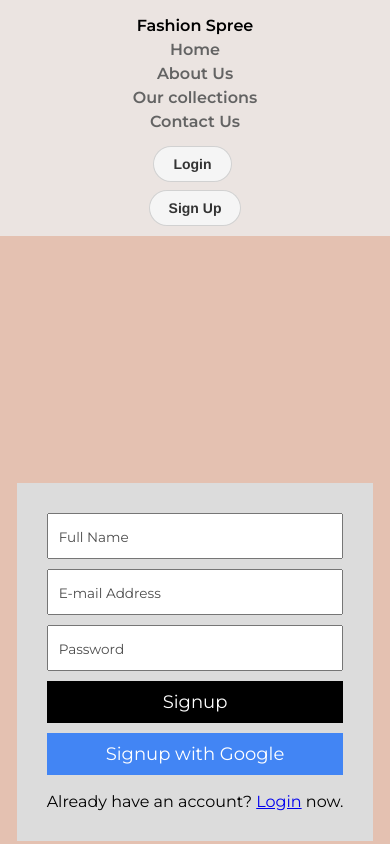
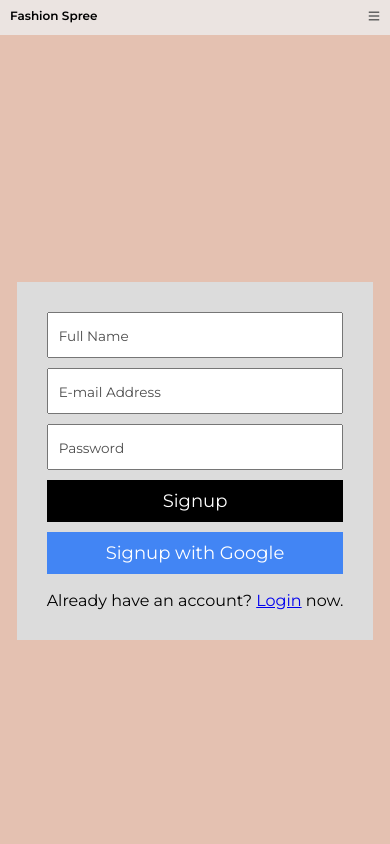
Before and after one commit to HackYourFuture-CPH/Fashion-Spree, a React (Create React App) app in the folder packages/client/: page /signup in a window 390 px wide. Shown: the top 844 px of the page. Built offline with nearby package versions, Linux system fonts and the light colour scheme; no server answers.

Commit message:
feat(Hamburger-menu): add responsive hamburger navigation

```diff
--- a/packages/client/package.json
+++ b/packages/client/package.json
@@ -11,6 +11,7 @@
     "react": "^18.0.0",
     "react-dom": "^18.0.0",
     "react-firebase-hooks": "^5.1.1",
+    "react-icons": "^4.7.1",
     "react-router-dom": "^6.3.0",
     "react-scripts": "5.0.1",
     "web-vitals": "^2.1.4"
--- a/packages/client/src/components/Navigation/Navigation.component.js
+++ b/packages/client/src/components/Navigation/Navigation.component.js
@@ -1,17 +1,21 @@
-import React from 'react';
+import React, { useState } from 'react';
 import { NavLink, Link } from 'react-router-dom';
 import { useUserContext } from '../../userContext';
 import './Navigation.styles.css';
 import { Button } from '../Button/Button.component';
+import { FaBars } from 'react-icons/fa';
+import { ImCross } from 'react-icons/im';
 
 export const Navigation = () => {
   const { user, name, logout } = useUserContext();
+  const [showLinks, setShowLinks] = useState(false);
 
   return (
     <div className="navigation-container">
       <div className="navigation">
         <div className="nav">
           <span className="navbar-brand">Fashion Spree</span>
+          <div className="links" id={showLinks ? 'links-mobile' : ''}>
             <NavLink to="/" className="home">
               Home
             </NavLink>
@@ -49,6 +53,14 @@ export const Navigation = () => {
               </div>
             )}
           </div>
+          <button
+            onClick={() => setShowLinks(!showLinks)}
+            type="submit"
+            className="mobile-menu-icon"
+          >
+            {showLinks ? <ImCross /> : <FaBars />}
+          </button>
+        </div>
       </div>
     </div>
   );
--- a/packages/client/src/components/Navigation/Navigation.styles.css
+++ b/packages/client/src/components/Navigation/Navigation.styles.css
@@ -1,11 +1,19 @@
 .nav {
   margin: 0;
-  display: flex;
-  justify-content: space-between;
-  align-items: center;
   background-color: #ebe4e1;
 }
-
+.nav,
+.links {
+  display: flex;
+  align-items: center;
+  justify-content: space-between;
+}
+.links .home,
+.about-us,
+.collections,
+.contact-us {
+  margin-right: 20px;
+}
 .nav * {
   text-decoration: none;
   font-family: 'Montserrat';
@@ -56,6 +64,18 @@
   border-radius: 100px;
   white-space: nowrap;
 }
+button {
+  border: none;
+  background: none;
+  font-size: 20px;
+  cursor: pointer;
+}
+.navigation .nav #links-mobile {
+  display: flex;
+}
+.mobile-menu-icon {
+  display: none;
+}
 
 @media screen and (max-width: 768px) {
   .nav * {
@@ -63,25 +83,47 @@
     line-height: 1;
   }
 }
-
-@media screen and (max-width: 480px) {
-  .nav {
-    flex-direction: column;
+@media screen and (max-width: 670px) {
+  .navigation .nav {
+    display: block;
   }
-  .nav span,
-  .nav a {
-    margin-top: 8px;
-    font-size: 16px;
+  .navbar-brand {
+    position: absolute;
+    left: 10px;
+    top: 10px;
   }
-
-  .nav-buttons {
-    margin-top: 8px;
+  .navigation .nav .links {
+    display: none;
+  }
+  .mobile-menu-icon {
+    display: flex;
+    position: absolute;
+    right: 10px;
+    top: 10px;
+  }
+  .navigation .nav #links-mobile {
+    width: 100%;
+    background-color: #ebe4e1;
     display: flex;
     flex-direction: column;
+    align-items: center;
+    margin-top: 30px;
+    padding-top: 10px;
+    padding-bottom: 5px;
+    border-top: 1px solid rgb(212, 194, 194);
   }
-  .logged-in-container {
-    margin-top: 5px;
+  .nav-buttons {
+    display: flex;
     flex-direction: column;
-    gap: 5px;
+    margin-right: 20px;
+  }
+  .nav-buttons .login {
+    padding-bottom: 10px;
+  }
+  .navigation .nav #links-mobile a {
+    line-height: 30px;
+  }
+  .navigation-container {
+    padding-bottom: 15px;
   }
 }
```
Also changed, not shown: 1 other file (tests, documents, lock files or other folders). Lines whose indentation alone changed are shown as unchanged.
